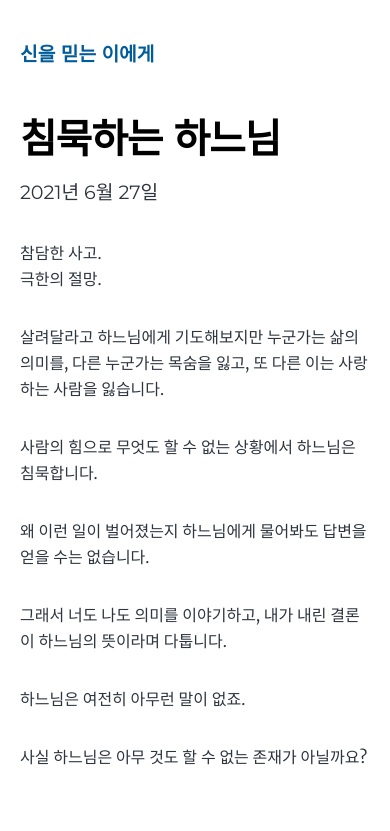
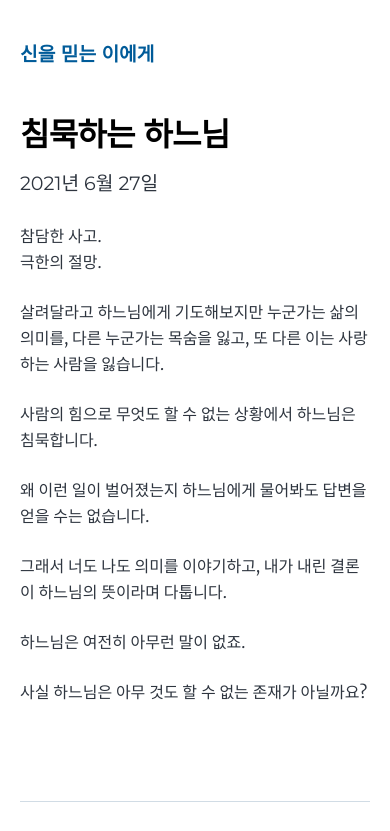
Before and after one commit to biniruu/the-irreverent-question, a Gatsby site: page /faith/god-who-is-silent/ in a window 390 px wide. Shown: the top 831 px of the page. Built offline with nearby package versions, Linux system fonts and the light colour scheme; Gatsby itself is replaced by a stand-in of ours.

Commit message:
refactor: update layout style

```diff
--- a/src/custom.css
+++ b/src/custom.css
@@ -22,3 +22,21 @@
 .main {
   margin-bottom: var(--mb-96);
 }
+
+@media screen and (max-width: 1023px) {
+  .h1 {
+    font-size: 2rem;
+  }
+
+  h2 {
+    font-size: 1.5rem;
+  }
+
+  p {
+    margin-bottom: 1.5rem;
+  }
+
+  .main-heading {
+    font-size: 2.5rem;
+  }
+}
--- a/src/templates/blog-post.js
+++ b/src/templates/blog-post.js
@@ -16,7 +16,9 @@ const BlogPostTemplate = ({ data, location }) => {
       <Seo title={post.frontmatter.title} description={post.frontmatter.description || post.excerpt} />
       <article className="blog-post" itemScope itemType="http://schema.org/Article">
         <header>
-          <h1 itemProp="headline">{post.frontmatter.title}</h1>
+          <h1 className="h1" itemProp="headline">
+            {post.frontmatter.title}
+          </h1>
           <p>{post.frontmatter.date}</p>
         </header>
         <section
```
